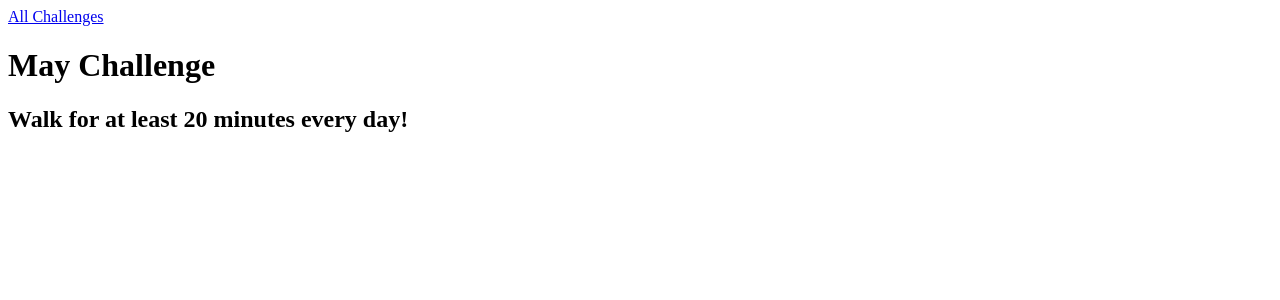
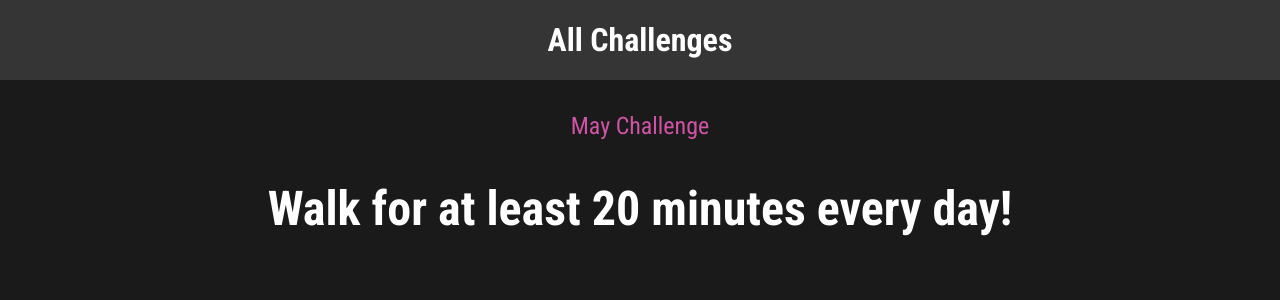
Before and after one commit to travellingprog/django_guide, a Django app: page /challenges/may in a window 1280 px wide. Shown: the top 300 px of the page. Run offline with Django 5.2, Linux system fonts and the light colour scheme.

Commit message:
end of chapter 49

```diff
--- /dev/null
+++ b/monthly_challenges/challenges/static/challenges/challenge.css
@@ -0,0 +1,22 @@
+h1,
+h2 {
+  text-align: center;
+  color: white;
+}
+
+h1 {
+  font-size: 1.5rem;
+  margin: 2rem 0 1rem 0;
+  font-weight: normal;
+  color: #cf54a6;
+}
+
+h2 {
+  font-size: 3rem;
+  font-weight: bold;
+}
+
+.fallback {
+  text-align: center;
+  color: white;
+}
--- /dev/null
+++ b/monthly_challenges/challenges/static/challenges/includes/header.css
@@ -0,0 +1,25 @@
+header {
+  width: 100%;
+  height: 5rem;
+  background-color: #353535;
+}
+
+header nav {
+  width: 100%;
+  height: 100%;
+  display: flex;
+  justify-content: center;
+  align-items: center;
+}
+
+header nav a {
+  color: white;
+  font-size: 2rem;
+  font-weight: bold;
+  text-decoration: none;
+}
+
+header nav a:hover,
+header nav a:active {
+  color: #cf54a6;
+}
--- a/monthly_challenges/challenges/templates/challenges/challenge.html
+++ b/monthly_challenges/challenges/templates/challenges/challenge.html
@@ -1,4 +1,11 @@
 {% extends "base.html" %}
+
+{% load static %}
+
+{% block css_files %}
+    <link rel="stylesheet" href="{% static "challenges/challenge.css" %}">
+    <link rel="stylesheet" href="{% static "challenges/includes/header.css" %}">
+{% endblock %}
 
 {% block page_title %}{{ month|title }} Challenge{% endblock %}
 
--- a/monthly_challenges/challenges/templates/challenges/index.html
+++ b/monthly_challenges/challenges/templates/challenges/index.html
@@ -1,4 +1,9 @@
 {% extends "base.html" %}
+{% load static %}
+
+{% block css_files %}
+    <link rel="stylesheet" href="{% static "challenges/index.css" %}">
+{% endblock %}
 
 {% block page_title %}All Challenges{% endblock %}
 
--- a/monthly_challenges/challenges/views.py
+++ b/monthly_challenges/challenges/views.py
@@ -1,4 +1,4 @@
-from django.http import HttpResponseNotFound, HttpResponseRedirect
+from django.http import Http404, HttpResponseNotFound, HttpResponseRedirect
 from django.shortcuts import render
 from django.urls import reverse
 
@@ -45,4 +45,4 @@ def monthly_challenge(request, month):
             {"text": challenge_text, "month": month},
         )
     else:
-        return HttpResponseNotFound("This month is not supported!")
+        raise Http404()
--- a/monthly_challenges/monthly_challenges/settings.py
+++ b/monthly_challenges/monthly_challenges/settings.py
@@ -26,6 +26,7 @@ SECRET_KEY = "django-insecure-kaayww42+$gv4_vwovg2j7*u7v$)+9yb_sf$!kr0dvv==$1#sz
 DEBUG = True
 
 ALLOWED_HOSTS = []
+# ALLOWED_HOSTS = ["127.0.0.1"]
 
 
 # Application definition
@@ -118,6 +119,9 @@ USE_TZ = True
 
 STATIC_URL = "static/"
 
+STATICFILES_DIRS = [BASE_DIR / "static"]
+
+
 # Default primary key field type
 # https://docs.djangoproject.com/en/5.0/ref/settings/#default-auto-field
 
--- /dev/null
+++ b/monthly_challenges/static/styles.css
@@ -0,0 +1,10 @@
+@import url('https://fonts.googleapis.com/css2?family=Roboto+Condensed:wght@400;700&display=swap');
+
+html {
+  font-family: 'Roboto Condensed', sans-serif;
+}
+
+body {
+  margin: 0;
+  background-color: #1a1a1a;
+}
--- a/monthly_challenges/templates/base.html
+++ b/monthly_challenges/templates/base.html
@@ -1,9 +1,13 @@
+{% load static %}
+
 <!DOCTYPE html>
 <html lang="en">
 <head>
     <meta charset="UTF-8">
     <meta name="viewport" content="width=device-width, initial-scale=1.0">
     <title>{% block page_title %}Default title{% endblock %}</title>
+    <link rel="stylesheet" href="{% static "styles.css" %}">
+    {% block css_files %}{% endblock %}
 </head>
 <body>
     {% block content %}{% endblock %}
```
Also changed, not shown: monthly_challenges/challenges/static/challenges/index.css (added, +37 -0 lines), monthly_challenges/templates/404.html (added, +10 -0 lines).
